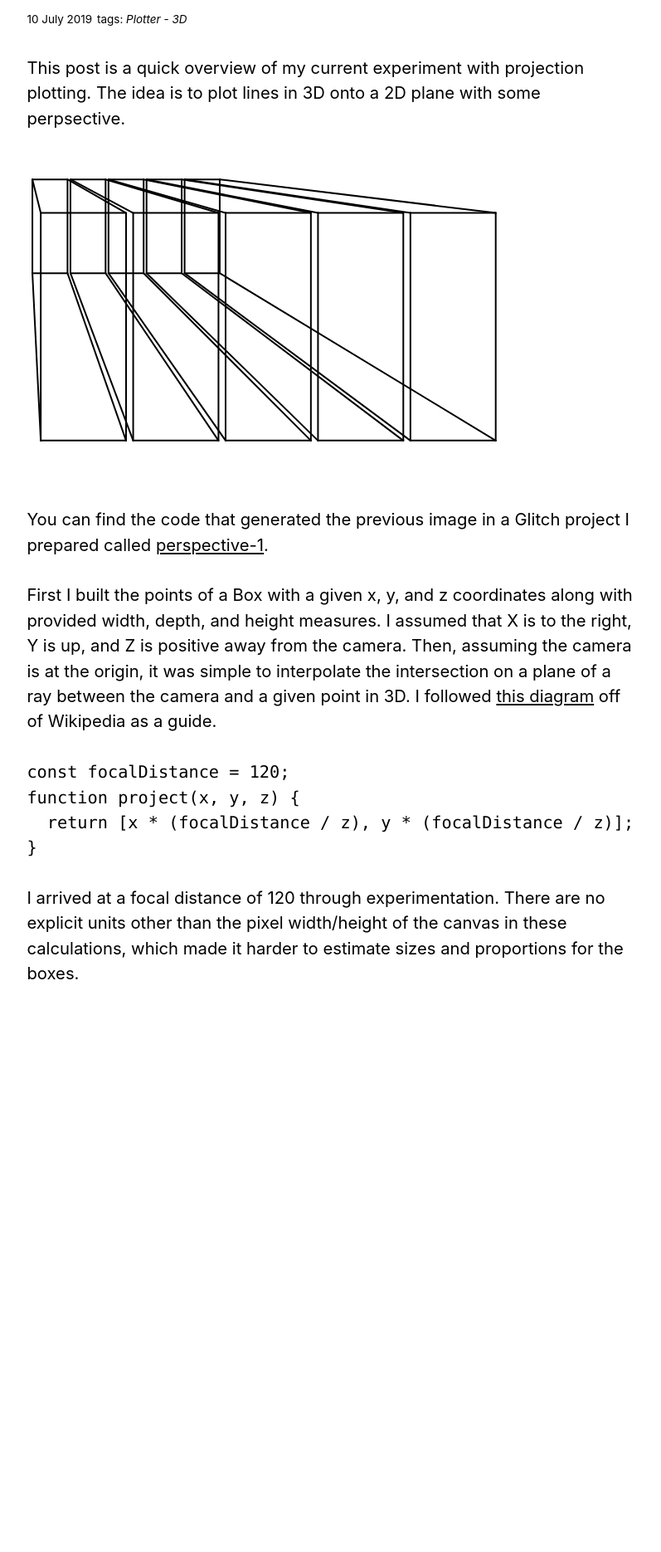
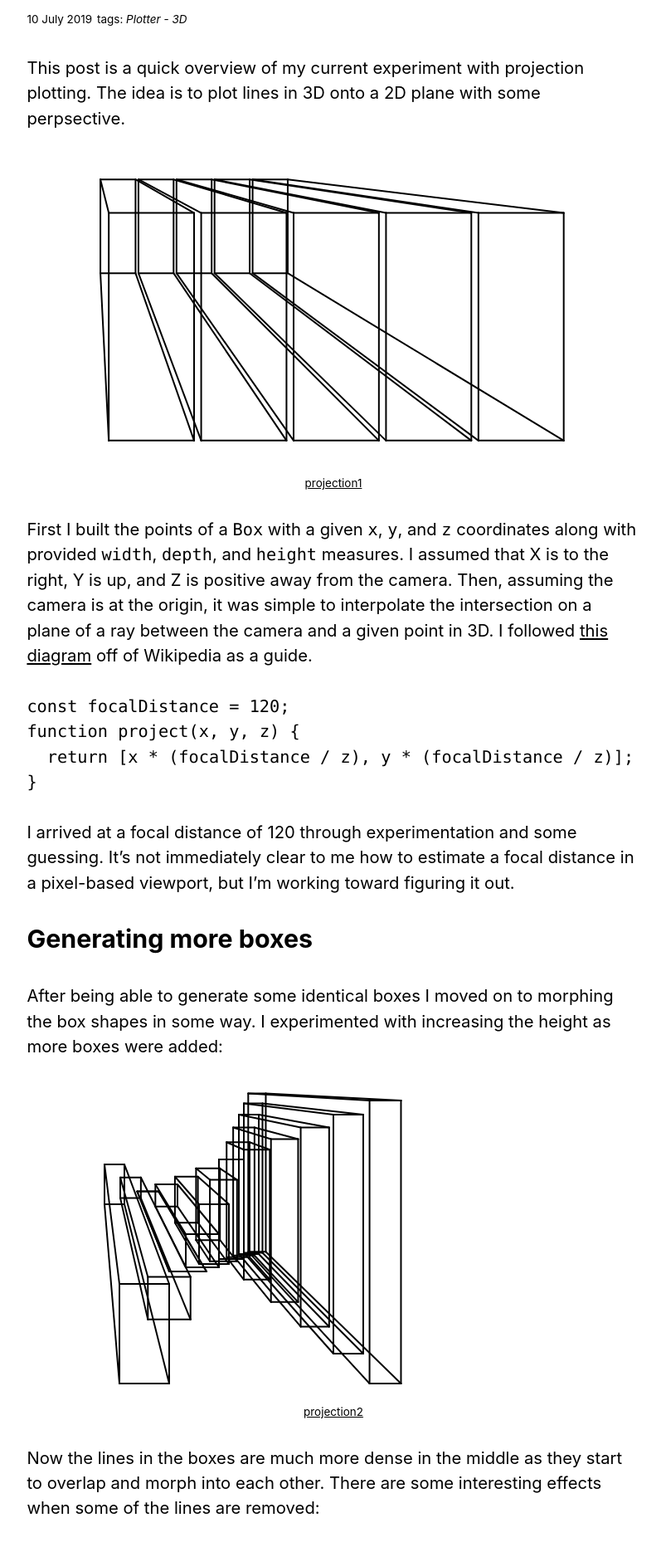
Before and after one commit to ox/ox.github.io, a Jekyll site: the page built from _posts/2019-07-10-projection-plotting.md, in a window 1280 px wide. Shown: the part 370-2240 px from the top of the page at 83% size, without its empty margins (238-1035 px from the left). Built offline with Jekyll 4.4.1, drawn with Linux system fonts in a browser that asks for light colours; before the commit the page ends 1604 px from its top, so only the background shows below that; some of the changed text lies outside the part shown.

Commit message:
add more projection plotting images

````diff
--- a/_layouts/default.html
+++ b/_layouts/default.html
@@ -29,7 +29,7 @@
       </section>
     </main>
 
-    <script src="{{ "/assets/js/scale.fix.js" | relative_url }}"></script>
+    <!-- <script src="{{ "/assets/js/scale.fix.js" | relative_url }}"></script> -->
     {% if site.google_analytics %}
     <script>
       (function(i,s,o,g,r,a,m){i['GoogleAnalyticsObject']=r;i[r]=i[r]||function(){
--- a/_posts/2019-07-10-projection-plotting.md
+++ b/_posts/2019-07-10-projection-plotting.md
@@ -4,13 +4,20 @@ title:  "Projection Plotting"
 tags: [Plotter, 3D]
 ---
 
-This post is a quick overview of my current experiment with projection plotting. The idea is to plot lines in 3D onto a 2D plane with some perpsective.
+This post is a quick overview of my current experiment with projection plotting. The idea is to plot
+lines in 3D onto a 2D plane with some perpsective.
 
-<img src="/images/perspective-1.svg">
+<figure>
+  <img src="/assets/images/projection1.svg">
+  <figcaption><a href="https://glitch.com/~projection1">projection1</a></figcaption>
+</figure>
 
-You can find the code that generated the previous image in a Glitch project I prepared called <a href="https://glitch.com/~projection1">perspective-1</a>.
-
-First I built the points of a `Box` with a given `x`, `y`, and `z` coordinates along with provided `width`, `depth`, and `height` measures. I assumed that X is to the right, Y is up, and Z is positive away from the camera. Then, assuming the camera is at the origin, it was simple to interpolate the intersection on a plane of a ray between the camera and a given point in 3D. I followed [this diagram](https://en.wikipedia.org/wiki/3D_projection#Diagram) off of Wikipedia as a guide.
+First I built the points of a `Box` with a given `x`, `y`, and `z` coordinates along with provided
+`width`, `depth`, and `height` measures. I assumed that X is to the right, Y is up, and Z is
+positive away from the camera. Then, assuming the camera is at the origin, it was simple to
+interpolate the intersection on a plane of a ray between the camera and a given point in 3D. I
+followed [this diagram](https://en.wikipedia.org/wiki/3D_projection#Diagram) off of Wikipedia as a
+guide.
 
 ```js
 const focalDistance = 120;
@@ -19,4 +26,34 @@ function project(x, y, z) {
 }
 ```
 
-I arrived at a focal distance of 120 through experimentation. There are no explicit units other than the pixel width/height of the canvas in these calculations, which made it harder to estimate sizes and proportions for the boxes.
+I arrived at a focal distance of 120 through experimentation and some guessing. It's not immediately
+clear to me how to estimate a focal distance in a pixel-based viewport, but I'm working toward
+figuring it out.
+
+### Generating more boxes
+
+After being able to generate some identical boxes I moved on to morphing the box shapes in some way.
+I experimented with increasing the height as more boxes were added:
+
+<figure>
+  <img src="/assets/images/projection2.svg">
+  <figcaption><a href="https://glitch.com/~projection2">projection2</a></figcaption>
+</figure>
+
+Now the lines in the boxes are much more dense in the middle as they start to overlap and morph into
+each other. There are some interesting effects when some of the lines are removed:
+
+<figure>
+  <img src="/assets/images/projection3.svg">
+  <figcaption><a href="https://glitch.com/~projection2-5">projection2-5</a></figcaption>
+</figure>
+
+### Next Steps
+
+I am interested in how I can implement occlusion along with this projection technique. I am inspired
+by Michael Fogleman's [`ln`](https://github.com/fogleman/ln) project, which seems to subdivide lines
+into many pieces and then tests if a ray from the tip of that line to the camera intersects any
+other shapes.
+
+I believe this works well due to the limited amount of "pure" shapes that the library provides;
+shapes that have definite mathematical methods to determine occlusion.
--- a/assets/css/style.scss
+++ b/assets/css/style.scss
@@ -85,8 +85,9 @@ small {
   font-size: var(--s-1)
 }
 
-pre {
+pre, code {
   font-family: Menlo, sans-serif;
+  overflow-x: scroll;
 }
 
 li {
@@ -94,11 +95,15 @@ li {
 }
 
 img {
+  display: block;
   max-width: 100%;
+  margin-left: auto;
+  margin-right: auto;
 }
 
-pre {
-  overflow-x: scroll;
+figure figcaption {
+  font-size: var(--s-1);
+  text-align: center;
 }
 
 .link--post {
````
Also changed, not shown: assets/images/projection1.svg (renamed from images/perspective-1.svg), assets/images/projection2.svg (added), assets/images/projection3.svg (added).
